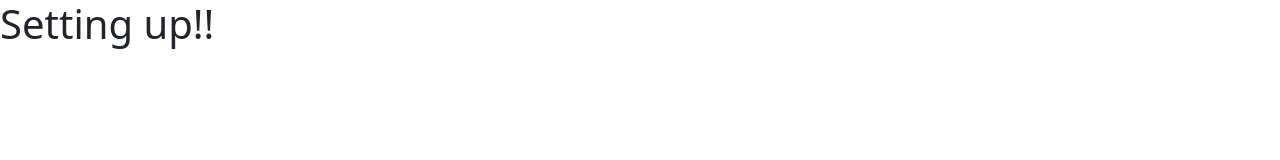
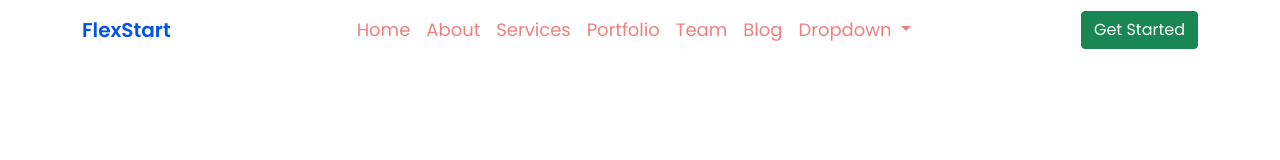
Before and after one commit to Suprio-Das/Flexstart, a plain HTML site: page index.html in a window 1280 px wide. Drawn offline with nearby package versions, Linux system fonts and the light colour scheme.

Commit message:
nav bar added

```diff
--- a/index.html
+++ b/index.html
@@ -4,11 +4,57 @@
     <meta charset="UTF-8">
     <meta name="viewport" content="width=device-width, initial-scale=1.0">
     <title>Flexstart</title>
+    <!-- external css relation -->
+    <link rel="stylesheet" href="styles.css">
     <!-- bootstrap css relation -->
     <link href="https://cdn.jsdelivr.net/npm/bootstrap@5.0.2/dist/css/bootstrap.min.css" rel="stylesheet" integrity="sha384-EVSTQN3/azprG1Anm3QDgpJLIm9Nao0Yz1ztcQTwFspd3yD65VohhpuuCOmLASjC" crossorigin="anonymous">
 </head>
 <body>
-    <h1>Setting up!!</h1>
+    <!-- navbar starts from here -->
+    <nav class="navbar navbar-expand-lg navbar-light">
+        <div class="container">
+          <a class="navbar-brand" href="#">FlexStart</a>
+          <button class="navbar-toggler" type="button" data-bs-toggle="collapse" data-bs-target="#navbarNavDropdown" aria-controls="navbarNavDropdown" aria-expanded="false" aria-label="Toggle navigation">
+            <span class="navbar-toggler-icon"></span>
+          </button>
+          <div class="collapse navbar-collapse" id="navbarNavDropdown">
+            <div class="d-lg-flex justify-content-between ms-auto">
+                <ul class="navbar-nav">
+                    <li class="nav-item">
+                      <a class="nav-link active" aria-current="page" href="#">Home</a>
+                    </li>
+                    <li class="nav-item">
+                      <a class="nav-link active" aria-current="page" href="#">About</a>
+                    </li>
+                    <li class="nav-item">
+                      <a class="nav-link active" aria-current="page" href="#">Services</a>
+                    </li>
+                    <li class="nav-item">
+                      <a class="nav-link active" aria-current="page" href="#">Portfolio</a>
+                    </li>
+                    <li class="nav-item">
+                      <a class="nav-link active" aria-current="page" href="#">Team</a>
+                    </li>
+                    <li class="nav-item">
+                      <a class="nav-link active" aria-current="page" href="#">Blog</a>
+                    </li>
+                    <li class="nav-item dropdown">
+                      <a class="nav-link dropdown-toggle" href="#" id="navbarDropdownMenuLink" role="button" data-bs-toggle="dropdown" aria-expanded="false">
+                        Dropdown
+                      </a>
+                      <ul class="dropdown-menu" aria-labelledby="navbarDropdownMenuLink">
+                        <li><a class="dropdown-item" href="#">Action</a></li>
+                        <li><a class="dropdown-item" href="#">Another action</a></li>
+                        <li><a class="dropdown-item" href="#">Something else here</a></li>
+                      </ul>
+                    </li>
+                  </ul>
+            </div>
+            <button class="btn btn-success ms-auto ">Get Started</button>
+          </div>
+        </div>
+      </nav>
+      <!-- navbar ends here -->
 
     <!-- bootstrap JS relation -->
     <script src="https://cdn.jsdelivr.net/npm/bootstrap@5.0.2/dist/js/bootstrap.bundle.min.js" integrity="sha384-MrcW6ZMFYlzcLA8Nl+NtUVF0sA7MsXsP1UyJoMp4YLEuNSfAP+JcXn/tWtIaxVXM" crossorigin="anonymous"></script>
--- /dev/null
+++ b/styles.css
@@ -0,0 +1,17 @@
+/* google fonts here */
+@import url('https://fonts.googleapis.com/css2?family=Poppins:wght@400;600&display=swap');
+
+/* primary styles */
+body{
+    font-family: 'Poppins', sans-serif !important;
+    font-size: 18px !important;
+}
+
+/* nav bar styles */
+.navbar-brand{
+    font-weight: bold;
+    color: rgb(3, 83, 230) !important;
+}
+.nav-link{
+    color:lightcoral !important;
+}
```
